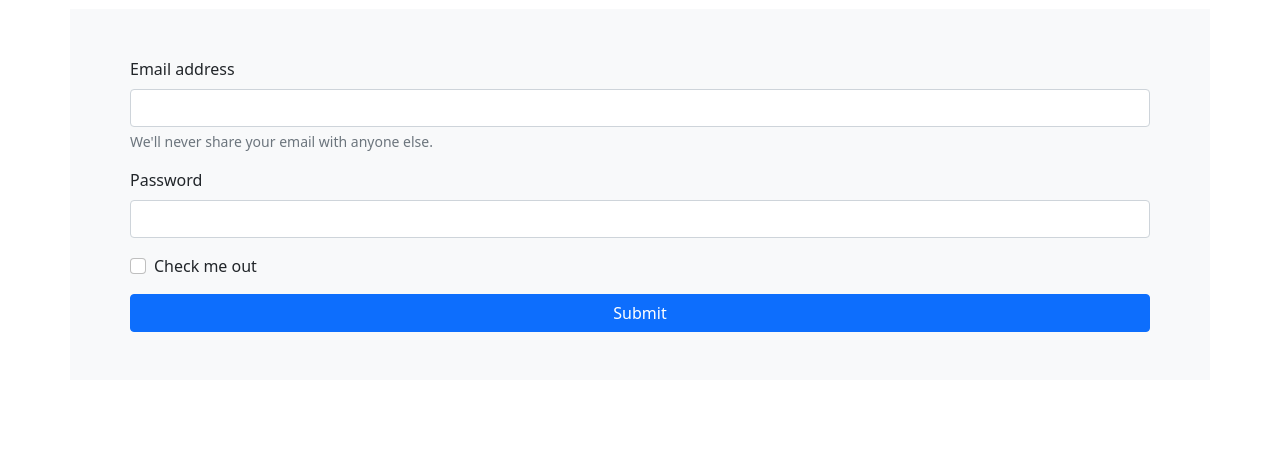
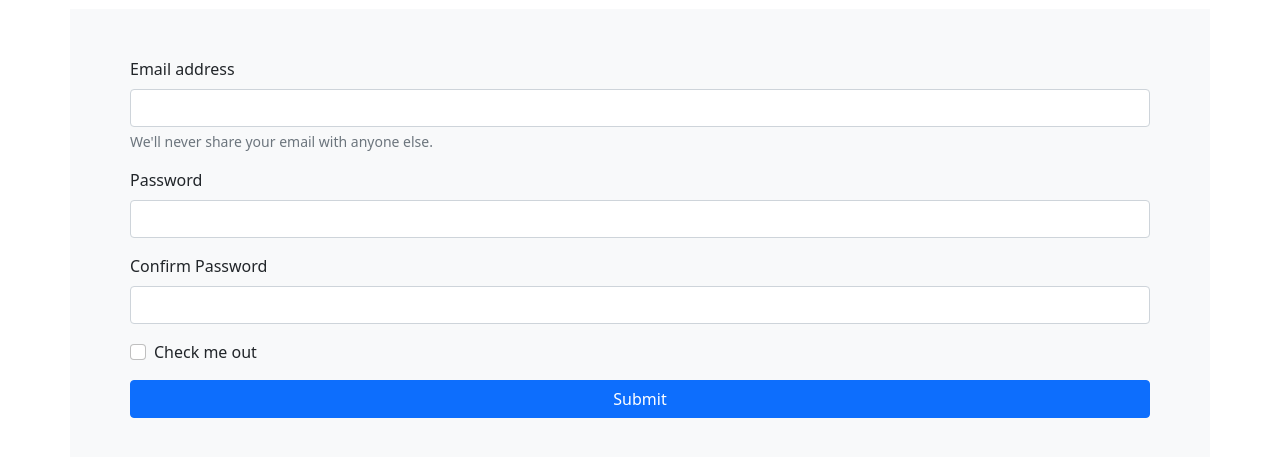
Before and after one commit to vivek1210-github/bootstrapWithGit, a plain HTML site: page index.html in a window 1280 px wide. Shown: the part 63-520 px from the top of the page. Drawn offline with nearby package versions, Linux system fonts and the light colour scheme.

Commit message:
Add change password field

```diff
--- a/index.html
+++ b/index.html
@@ -18,6 +18,7 @@
     </nav>
     <!-- Add Form -->
     <div class="container mt-3 bg-light">
+
         <form class="p-5">
             <div class="mb-3">
                 <label for="exampleInputEmail1" class="form-label">Email address</label>
@@ -26,6 +27,10 @@
             </div>
             <div class="mb-3">
                 <label for="exampleInputPassword1" class="form-label">Password</label>
+                <input type="password" class="form-control" id="exampleInputPassword1">
+            </div>
+            <div class="mb-3">
+                <label for="exampleInputPassword1" class="form-label">Confirm Password</label>
                 <input type="password" class="form-control" id="exampleInputPassword1">
             </div>
             <div class="mb-3 form-check">
```
